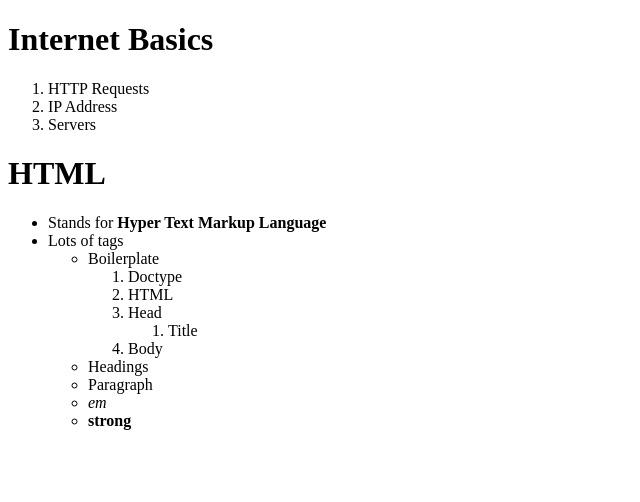
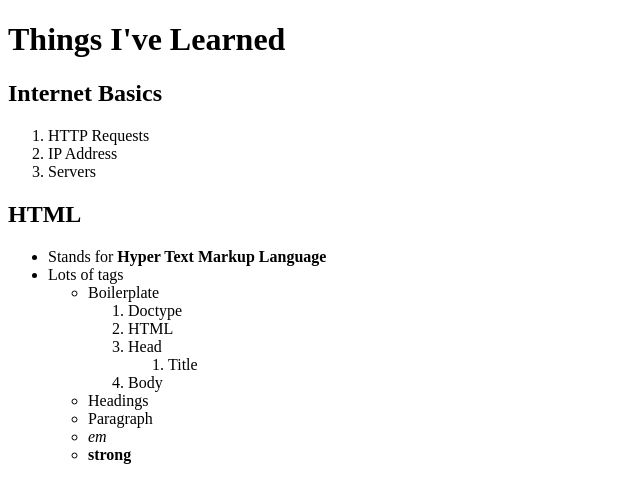
Before and after one commit to Ramanathanrtr/HTML-Ex1, a plain HTML site: page index.html in a window 1280 px wide. Shown: the whole page, without its empty margins (0-640 px from the left). Drawn offline with Linux system fonts and the light colour scheme.

Commit message:
MOdified h1 tag

```diff
--- a/index.html
+++ b/index.html
@@ -7,13 +7,14 @@
     <link href="style.css" rel="stylesheet" type="text/css" />
   </head>
   <body>
-    <h1>Internet Basics</h1>
+    <h1>Things I've Learned</h1>
+    <h2>Internet Basics</h2>
     <ol>
       <li>HTTP Requests</li>
       <li>IP Address</li>
       <li>Servers</li>
     </ol>
-    <h1>HTML</h1>
+    <h2>HTML</h2>
     <ul>
       <li>Stands for <strong>Hyper Text Markup Language</strong></li>
       <li>Lots of tags</li>
```
